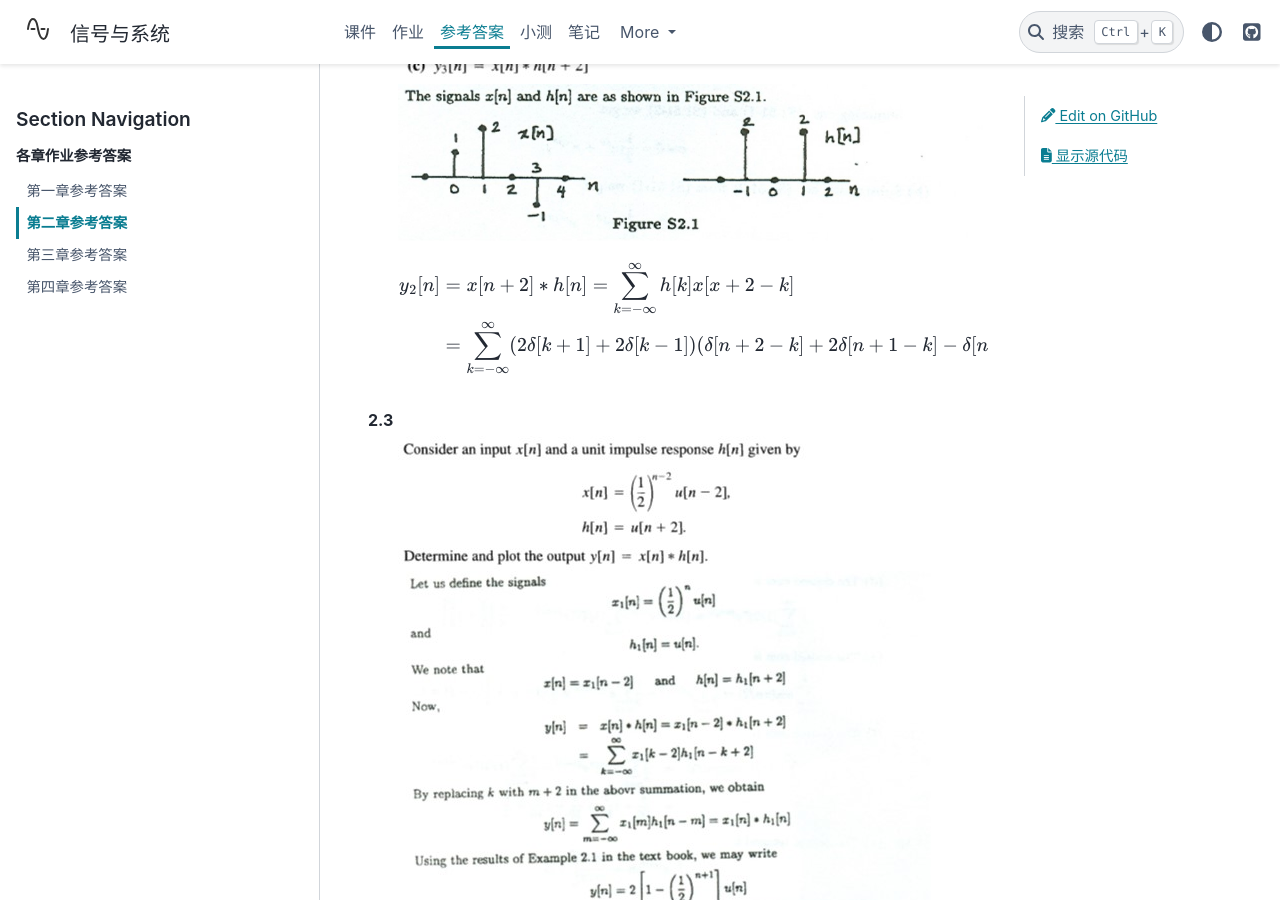
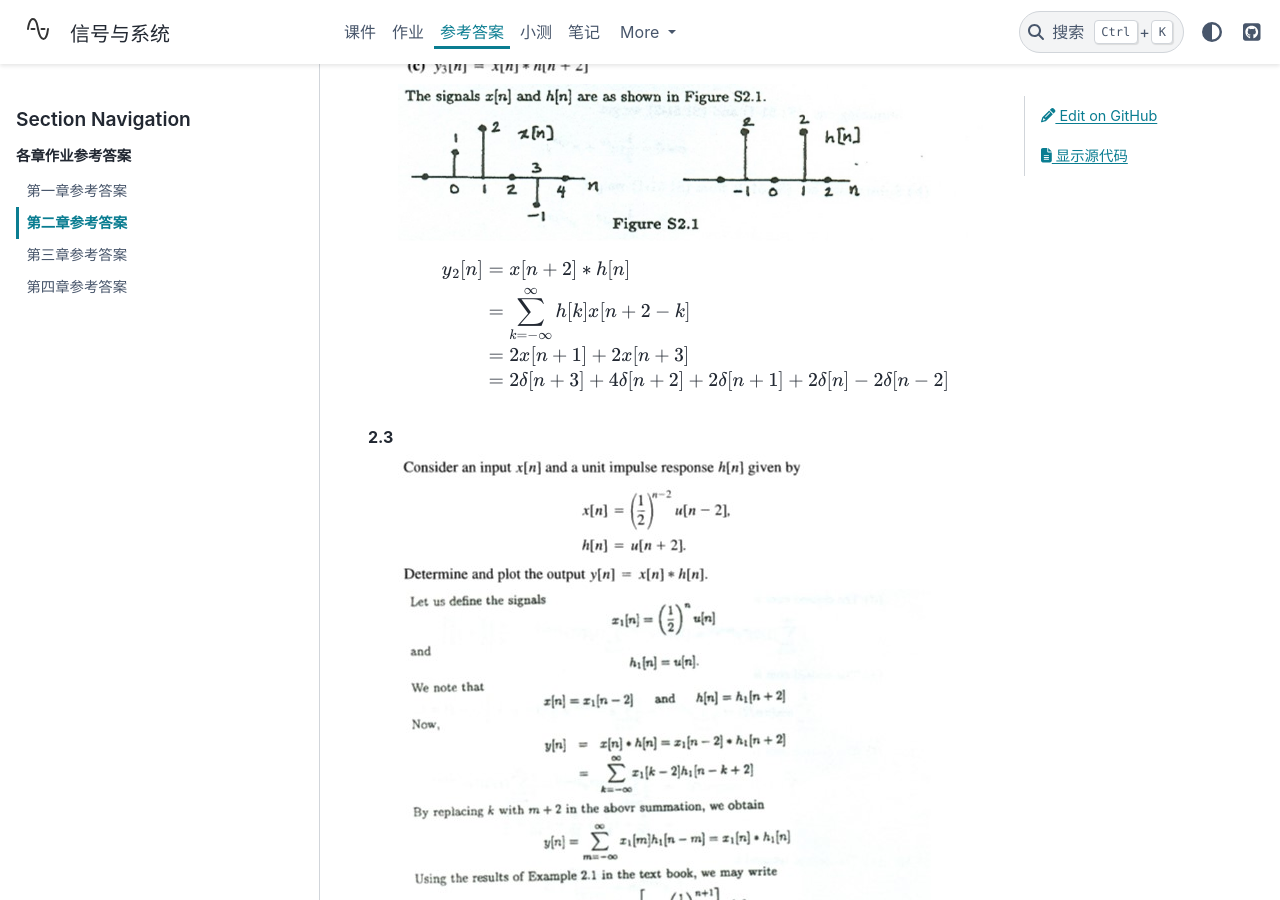
Before and after one commit to atlanswer/Signals-and-Systems, a Sphinx documentation site: the page built from doc/answer/chapter2.rst, in a window 1280 px wide and 900 px high, scrolled down 400 px. Built offline with Sphinx 7.4.7 and the PyData theme 0.15.4, drawn with Linux system fonts in a browser that asks for light colours.

Commit message:
content: update 2.1

```diff
--- a/doc/answer/chapter2.rst
+++ b/doc/answer/chapter2.rst
@@ -12,10 +12,10 @@
    .. math::
 
       \begin{align}
-      y_2[n] &= x[n+2] * h[n]
-      = \sum_{k=-\infty}^{\infty}h[k]x[x+2-k] \\
-      &= \sum_{k=-\infty}^{\infty}(2\delta[k+1]+2\delta[k-1])
-      (\delta[n+2-k]+2\delta[n+1-k]-\delta[n-1-k])
+      y_2[n] &= x[n+2] * h[n] \\
+      &= \sum_{k=-\infty}^{\infty}h[k]x[n+2-k] \\
+      &= 2x[n+1]+2x[n+3] \\
+      &= 2\delta[n+3]+4\delta[n+2]+2\delta[n+1]+2\delta[n]-2\delta[n-2]
       \end{align}
 
 2.3
```
Also changed, not shown: 1 other file.
